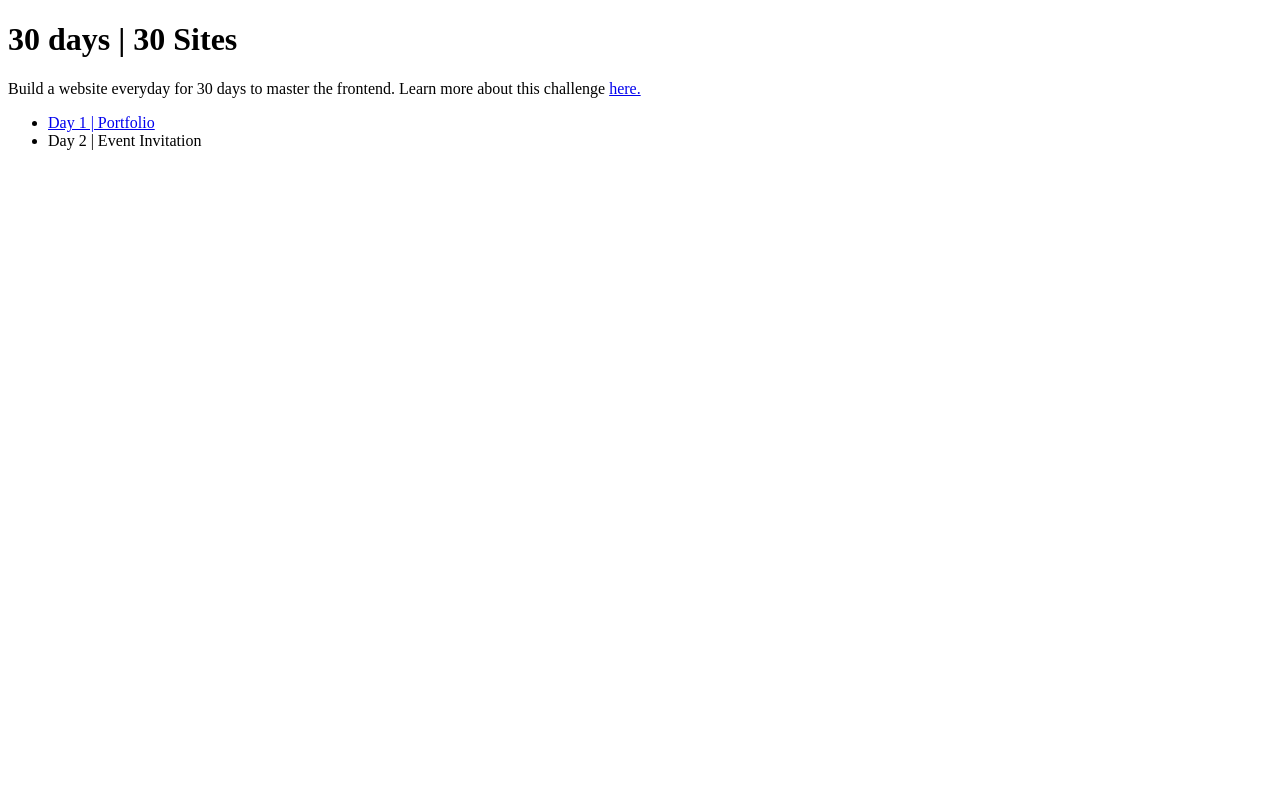
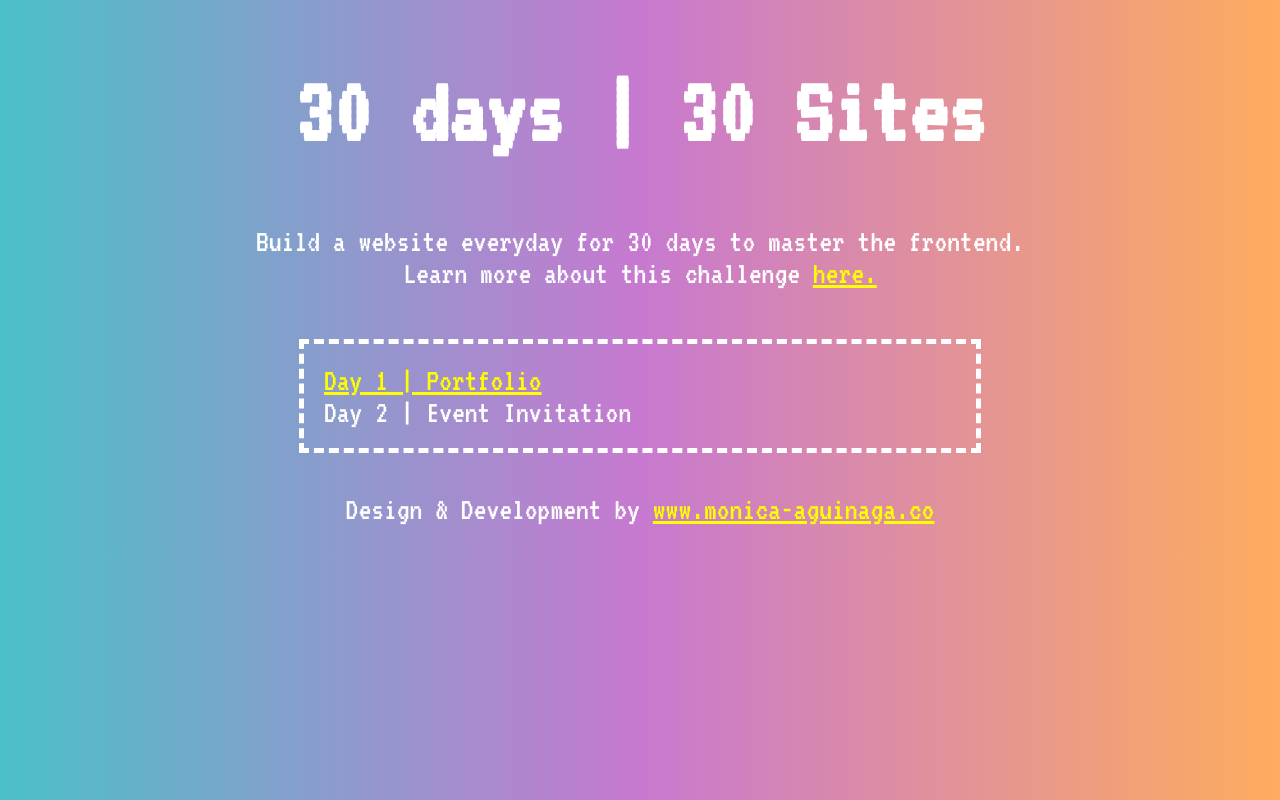
Before and after one commit to monicaaguinaga/monicaaguinaga.github.io, a plain HTML site: page index.html in a window 1280 px wide. Drawn offline with Linux system fonts and the light colour scheme.

```diff
--- a/index.html
+++ b/index.html
@@ -1,17 +1,66 @@
 <!DOCTYPE html>
 <html>
   <head>
+    <link href="https://fonts.googleapis.com/css?family=VT323" rel="stylesheet">
+    <style media="screen">
+      body {
+        font-family: 'VT323', monospace;
+        color: #fff;
+        font-size: 2em;
+        background: #FEAC5E;  /* fallback for old browsers */
+        background: -webkit-linear-gradient(to right, #4BC0C8, #C779D0, #FEAC5E);  /* Chrome 10-25, Safari 5.1-6 */
+        background: linear-gradient(to right, #4BC0C8, #C779D0, #FEAC5E); /* W3C, IE 10+/ Edge, Firefox 16+, Chrome 26+, Opera 12+, Safari 7+ */
+      }
+      h1 {
+        text-align: center;
+        font-size: 3em;
+          transition: 0.2s;
+      }
+
+      h1:hover {
+        text-shadow: 1px 1px 10px yellow;
+      }
+
+      p, ul{
+        text-align: center;
+      }
+
+      ul{
+        list-style-type: none;
+        width: 50%;
+        text-align: justify;
+        border: 5px dashed #fff;
+        margin: 0 auto;
+        padding: 20px;
+        margin-top: 50px;
+      }
+
+      a{
+        color: yellow;
+      }
+
+      a:hover {
+        text-shadow: 1px 1px 10px #fff;
+      }
+
+      .footer {
+        margin-top: 40px;
+      }
+    </style>
     <meta charset="utf-8">
     <title>30 Day Challenge</title>
   </head>
   <body>
     <h1>30 days | 30 Sites</h1>
-    <p>Build a website everyday for 30 days to master the frontend. Learn more
+    <p>Build a website everyday for 30 days to master the frontend. </br>Learn more
     about this challenge <a href="http://www.subscribepage.com/30days30sites?utm_source=newsletter&utm_medium=email&utm_campaign=30_days_30_sites_day_12&utm_term=2017-04-04">here.</a></p>
 
     <ul>
       <li><a href="https://monicaaguinaga.github.io/day1/">Day 1 | Portfolio</a></li>
       <li>Day 2 | Event Invitation</li>
     </ul>
+    <div class="footer">
+      <p>Design & Development by <a href="http://monica-aguinaga.co">www.monica-aguinaga.co</a></p>
+    </div>
   </body>
 </html>
```
